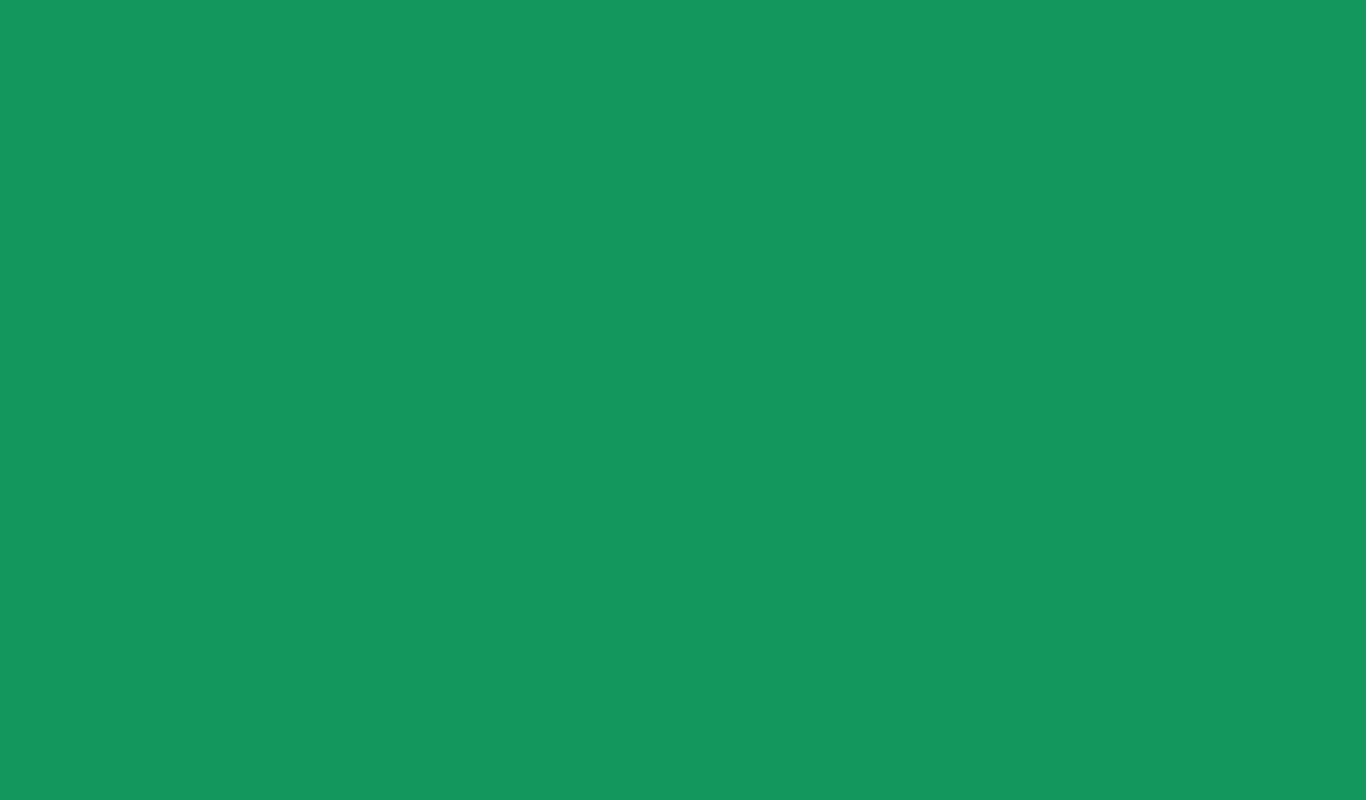
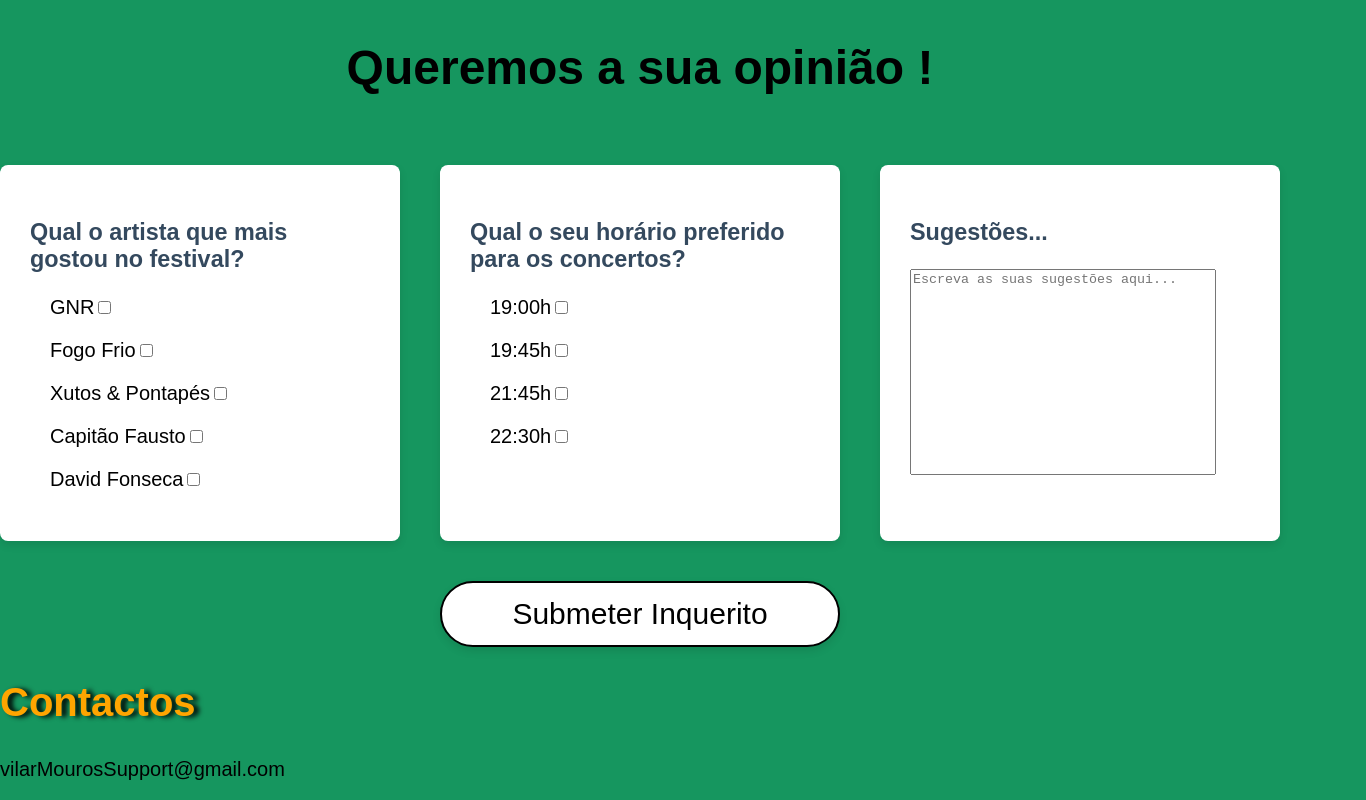
Before and after one commit to Rleite21/Vilar-Mouros-DIAM, a React (Create React App) app: page /Inquerito in a window 1280 px wide. Before the commit this address had no page. Shown: the part 592-1392 px from the top of the page, 1366 px wide, since content can reach past the window. Before the commit the page ends 800 px from the top, so only its background shows below. Built offline with nearby package versions, Linux system fonts and the light colour scheme.

Commit message:
Criei pagina Inquérito

```diff
--- a/src/Header.js
+++ b/src/Header.js
@@ -18,7 +18,9 @@
           <table class="main-nav">
               <th><Link to="/">Home</Link></th>
               <th><Link to="/FormVoluntario">Voluntários</Link></th>
+              <th><Link to="/Inquerito">Inquérito</Link></th>
               <th><a href="#cartaz">Cartaz</a></th>
+
           </table>
         </nav>
 
--- a/src/index.js
+++ b/src/index.js
@@ -5,6 +5,7 @@
 import App from './App';
 import reportWebVitals from './reportWebVitals';
 import FormVoluntario from './pages/FormVoluntario';
+import Inquerito from './pages/Inquerito';
 
 const root = ReactDOM.createRoot(document.getElementById('root'));
 root.render(
@@ -13,6 +14,7 @@
       <Routes>
         <Route path="/" element={<App />} />
         <Route path="/FormVoluntario" element={<FormVoluntario />} />
+        <Route path="/Inquerito" element={<Inquerito />} />
       </Routes>
     </BrowserRouter>
   </React.StrictMode>
--- /dev/null
+++ b/src/pages/Inquerito.js
@@ -0,0 +1,111 @@
+import React from 'react';
+import Header from '../Header';
+import Footer from '../Footer';
+import './inqueritostyle.css';
+
+function Inquerito() {
+    return (
+        <div className="App">
+            <Header />
+            <InqueritoForm />
+            <Footer />
+        </div>
+    );
+}
+
+
+function InqueritoForm(){
+    return(
+        <div className="inquerito">
+            <h1>Queremos a sua opinião !</h1>
+
+        <div class="inquerito-container">
+            <div class="inquerito-form">
+            <form>
+                <h3>Qual o artista que mais gostou no festival?</h3>
+                <div className="checkbox-Artisa-Pref">
+                    <label className="control control--checkbox">
+                        GNR
+                        <input type="checkbox" />
+                        <div className="control__indicator"></div>
+                    </label>
+                </div>
+                <div className="checkbox-Artisa-Pref">
+                    <label className="control control--checkbox">
+                        Fogo Frio
+                        <input type="checkbox" />
+                        <div className="control__indicator"></div>
+                    </label>
+                </div>
+                <div className="checkbox-Artisa-Pref">
+                    <label className="control control--checkbox">
+                        Xutos & Pontapés
+                        <input type="checkbox" />
+                        <div className="control__indicator"></div>
+                    </label>
+                </div>
+                <div className="checkbox-Artisa-Pref">
+                    <label className="control control--checkbox">
+                        Capitão Fausto
+                        <input type="checkbox" />
+                        <div className="control__indicator"></div>
+                    </label>
+                </div>
+                <div className="checkbox-Artisa-Pref">
+                    <label className="control control--checkbox">
+                        David Fonseca
+                        <input type="checkbox" />
+                        <div className="control__indicator"></div>
+                    </label>
+                </div>
+            </form>
+            </div>
+            <div class="inquerito-form">
+            <form>
+                <h3>Qual o seu horário preferido para os concertos?</h3>
+                <div className="checkbox-Artisa-Pref">
+                    <label className="control control--checkbox">
+                        19:00h
+                        <input type="checkbox" />
+                        <div className="control__indicator"></div>
+                    </label>
+                </div>
+                <div className="checkbox-Artisa-Pref">
+                    <label className="control control--checkbox">
+                        19:45h
+                        <input type="checkbox" />
+                        <div className="control__indicator"></div>
+                    </label>
+                </div>
+                <div className="checkbox-Artisa-Pref">
+                    <label className="control control--checkbox">
+                        21:45h
+                        <input type="checkbox" />
+                        <div className="control__indicator"></div>
+                    </label>
+                </div>
+                <div className="checkbox-Artisa-Pref">
+                    <label className="control control--checkbox">
+                        22:30h
+                        <input type="checkbox" />
+                        <div className="control__indicator"></div>
+                    </label>
+                </div>
+            </form>
+            </div>
+            <div class="inquerito-form">
+                <h3>Sugestões...</h3>
+                <textarea id="sugestions" rows="5" placeholder="Escreva as suas sugestões aqui..."></textarea>
+
+            </div>
+            <br/>
+
+        </div>
+        <div className="btn-submit-container">
+            <button type="submit" className="btn-submit">Submeter Inquerito</button>
+        </div>
+        </div>
+    )
+}
+
+export default Inquerito;
--- /dev/null
+++ b/src/pages/Results.js
@@ -0,0 +1,4 @@
+import React from 'react';
+import Header from '../Header';
+import Footer from '../Footer';
+import './results.css';
--- /dev/null
+++ b/src/pages/inqueritostyle.css
@@ -0,0 +1,68 @@
+.inquerito-form {
+
+    margin: 20px;
+    font-size: 20px;
+    justify-content: center;
+    background: white;
+    padding: 30px;
+    border-radius: 8px;
+    box-shadow: 0 4px 8px rgba(0, 0, 0, 0.1);
+    width: 400px;
+    box-sizing: border-box;
+}
+.inquerito-container {
+    display: flex;
+    justify-content: center;
+
+}
+
+ h1{
+    text-align: center;
+    font-size: 3em;
+    margin-bottom: 50px;
+ }
+
+.sugestions-field{
+    font-size: 20px;
+    justify-content: center;
+    background: white;
+    padding: 30px;
+    border-radius: 8px;
+    box-shadow: 0 4px 8px rgba(0, 0, 0, 0.1);
+    width: 400px;
+    box-sizing: border-box;
+}
+#sugestions{
+    width: 300px;
+    height: 200px;
+    word-break: break-word;
+    resize: none;
+}
+
+.checkbox-Artisa-Pref{
+    margin: 20px;
+}
+
+.btn-submit-container {
+    display: flex;
+    justify-content: center;
+    margin-top: 20px;
+}
+
+.btn-submit {
+    box-shadow: 0 4px 8px rgba(0, 0, 0, 0.1);
+    width: 400px;
+    box-sizing: border-box;
+    padding: 14px;
+    background-color: white;
+    color: black;
+    border: 2px solid black; /* Add black border */
+    border-radius: 40px;
+    font-size: 30px; /* Increase font size */
+    cursor: pointer;
+    transition: background-color 0.3s ease;
+}
+
+.btn-submit:hover {
+    background-color: orange;
+}
```
Also changed, not shown: src/pages/results.css (added).
